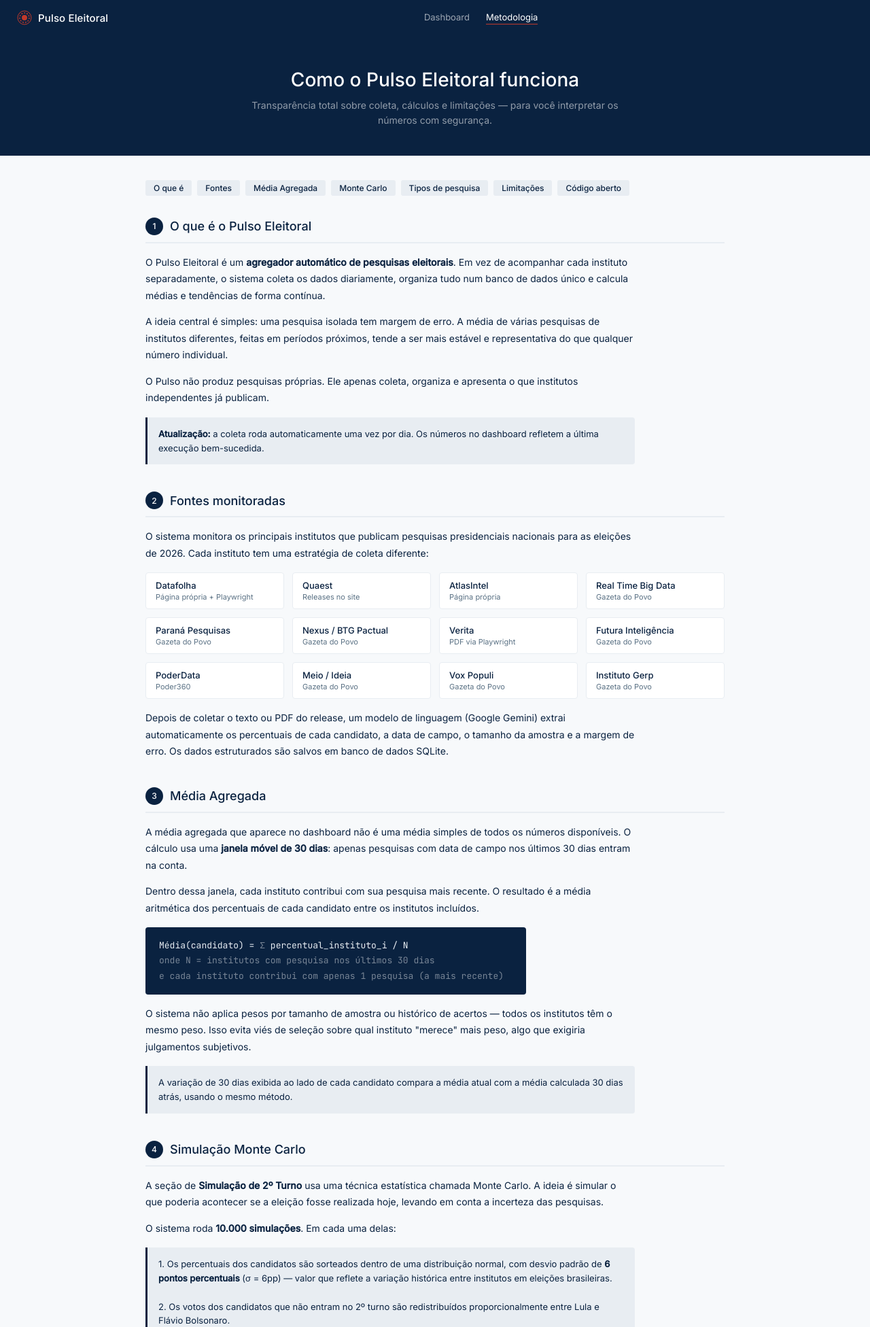
After one commit to simoesleandro/Pulso-eleitoral, a Flask app: page /metodologia in a window 1280 px wide. The commit adds this page. Shown: the top 1952 px of the page at 68% size. Run offline with Flask 3, Linux system fonts and the light colour scheme; the visitor is signed in with stand-in values (Sample User, id 1).

Commit message:
feat: página /metodologia com identidade visual do dashboard
7 seções: o que é, fontes (14 institutos), média agregada,
Monte Carlo, tipos espontânea/estimulada, limitações, código aberto.
Link acessível pelo menu de navegação no dashboard.

Co-Authored-By: Claude Sonnet 4.6 <noreply@anthropic.com>

```diff
--- a/app.py
+++ b/app.py
@@ -83,7 +83,7 @@ def require_login():
     """Middleware simples que exige login para todas as rotas,
     exceto /login, /api/status e arquivos estáticos."""
     allowed_endpoints = [
-        'login', 'static', 'api_status', 'dashboard',
+        'login', 'static', 'api_status', 'dashboard', 'metodologia',
         'api_pesquisas_presidente', 'api_pesquisas_historico',
         'api_pesquisas_governador_rj', 'api_institutos',
         'api_visao_geral', 'api_visao_geral_analise', 'api_comparativo',
@@ -467,6 +467,11 @@ def dashboard():
     """Página pública do dashboard."""
     return render_template('dashboard.html')
 
+@app.route('/metodologia')
+def metodologia():
+    """Página de metodologia — como o sistema funciona."""
+    return render_template('metodologia.html')
+
 @app.route('/api/pesquisas/presidente')
 def api_pesquisas_presidente():
     """Retorna dados consolidados da pesquisa mais recente para Presidente."""
--- a/templates/dashboard.html
+++ b/templates/dashboard.html
@@ -42,6 +42,7 @@
       <a class="pe-topbar__nav-item" href="#secao-governador" id="nav-governador">Gov. RJ</a>
       <a class="pe-topbar__nav-item" href="#secao-analise" id="nav-analise">Análise</a>
       <a class="pe-topbar__nav-item" href="#secao-dados" id="nav-dados">Dados</a>
+      <a class="pe-topbar__nav-item" href="/metodologia">Metodologia</a>
     </div>
     <div class="pe-topbar__meta">
       <span id="badge-update">carregando...</span>
--- /dev/null
+++ b/templates/metodologia.html
@@ -0,0 +1,487 @@
+<!DOCTYPE html>
+<html lang="pt-BR">
+<head>
+  <meta charset="UTF-8">
+  <meta name="viewport" content="width=device-width, initial-scale=1.0">
+  <title>Metodologia — Pulso Eleitoral</title>
+  <link rel="preconnect" href="https://fonts.googleapis.com">
+  <link rel="preconnect" href="https://fonts.gstatic.com" crossorigin>
+  <link href="https://fonts.googleapis.com/css2?family=Inter:wght@400;500&family=JetBrains+Mono:wght@400;500&display=swap" rel="stylesheet">
+  <link rel="stylesheet" href="/static/css/tokens.css">
+  <link rel="stylesheet" href="/static/css/base.css">
+  <style>
+    .met-hero {
+      background: var(--pe-navy);
+      padding: 48px 24px 40px;
+      text-align: center;
+    }
+    .met-hero__title {
+      color: #fff;
+      font-size: 28px;
+      font-weight: 500;
+      margin-bottom: 10px;
+    }
+    .met-hero__sub {
+      color: rgba(255,255,255,0.55);
+      font-size: 14px;
+      max-width: 560px;
+      margin: 0 auto;
+      line-height: 1.6;
+    }
+
+    .met-toc {
+      display: flex;
+      gap: 8px;
+      flex-wrap: wrap;
+      margin-bottom: 32px;
+    }
+    .met-toc a {
+      display: inline-block;
+      padding: 4px 12px;
+      background: var(--pe-surface);
+      color: var(--pe-navy);
+      border-radius: 3px;
+      font-size: 12px;
+      font-weight: 500;
+      text-decoration: none;
+      transition: background .15s;
+    }
+    .met-toc a:hover { background: var(--pe-surface-2); border: 1px solid var(--pe-surface); }
+
+    .met-section {
+      margin-bottom: 40px;
+      scroll-margin-top: 72px;
+    }
+    .met-section__title {
+      font-size: 18px;
+      font-weight: 500;
+      color: var(--pe-navy);
+      margin-bottom: 16px;
+      padding-bottom: 10px;
+      border-bottom: 2px solid var(--pe-surface);
+      display: flex;
+      align-items: center;
+      gap: 10px;
+    }
+    .met-section__num {
+      display: inline-flex;
+      align-items: center;
+      justify-content: center;
+      width: 26px;
+      height: 26px;
+      background: var(--pe-navy);
+      color: #fff;
+      border-radius: 50%;
+      font-size: 12px;
+      font-weight: 500;
+      flex-shrink: 0;
+    }
+
+    .met-prose {
+      font-size: 14px;
+      line-height: 1.75;
+      color: var(--pe-text);
+      max-width: 720px;
+    }
+    .met-prose p { margin-bottom: 14px; }
+    .met-prose p:last-child { margin-bottom: 0; }
+
+    .met-callout {
+      background: var(--pe-surface);
+      border-left: 3px solid var(--pe-navy);
+      border-radius: 0 4px 4px 0;
+      padding: 14px 16px;
+      margin: 16px 0;
+      font-size: 13px;
+      line-height: 1.6;
+      color: var(--pe-text);
+      max-width: 720px;
+    }
+    .met-callout--warn {
+      border-left-color: var(--pe-warn);
+      background: #FFF8EC;
+    }
+
+    .met-grid-institutos {
+      display: grid;
+      grid-template-columns: repeat(auto-fill, minmax(200px, 1fr));
+      gap: 12px;
+      margin-top: 16px;
+    }
+    .met-inst-chip {
+      display: flex;
+      align-items: center;
+      gap: 8px;
+      background: var(--pe-surface-2);
+      border: 1px solid var(--pe-surface);
+      border-radius: 4px;
+      padding: 10px 14px;
+      font-size: 13px;
+    }
+    .met-inst-chip__dot {
+      width: 8px;
+      height: 8px;
+      border-radius: 50%;
+      background: var(--pe-navy);
+      flex-shrink: 0;
+    }
+    .met-inst-chip__name { font-weight: 500; color: var(--pe-navy); }
+    .met-inst-chip__how { font-size: 11px; color: var(--pe-text-muted); margin-top: 2px; }
+
+    .met-formula {
+      background: var(--pe-navy);
+      color: #e8edf2;
+      font-family: 'JetBrains Mono', monospace;
+      font-size: 13px;
+      border-radius: 4px;
+      padding: 16px 20px;
+      margin: 16px 0;
+      line-height: 1.7;
+      max-width: 560px;
+    }
+    .met-formula span { color: rgba(255,255,255,0.45); }
+
+    .met-compare {
+      display: grid;
+      grid-template-columns: 1fr 1fr;
+      gap: 16px;
+      margin-top: 16px;
+      max-width: 640px;
+    }
+    @media (max-width: 560px) { .met-compare { grid-template-columns: 1fr; } }
+    .met-compare__card {
+      border: 1px solid var(--pe-surface);
+      border-radius: 4px;
+      padding: 16px;
+    }
+    .met-compare__label {
+      font-size: 11px;
+      font-weight: 500;
+      text-transform: uppercase;
+      letter-spacing: .06em;
+      margin-bottom: 8px;
+    }
+    .met-compare__label--esp { color: #5a7184; }
+    .met-compare__label--est { color: #1A56DB; }
+    .met-compare__badge {
+      display: inline-block;
+      padding: 2px 8px;
+      border-radius: 3px;
+      font-size: 11px;
+      font-weight: 500;
+      margin-bottom: 10px;
+    }
+    .met-compare__badge--esp { background: #EAECEF; color: #5a7184; }
+    .met-compare__badge--est { background: #E8F0FE; color: #1A56DB; }
+    .met-compare__text { font-size: 13px; line-height: 1.6; color: var(--pe-text); }
+
+    .met-limit-list {
+      list-style: none;
+      max-width: 680px;
+      margin-top: 12px;
+    }
+    .met-limit-list li {
+      display: flex;
+      gap: 10px;
+      align-items: flex-start;
+      padding: 10px 0;
+      border-bottom: 1px solid var(--pe-surface);
+      font-size: 14px;
+      line-height: 1.6;
+    }
+    .met-limit-list li:last-child { border-bottom: none; }
+    .met-limit-list__icon { color: var(--pe-warn); font-size: 15px; flex-shrink: 0; margin-top: 2px; }
+
+    .met-oss-card {
+      display: flex;
+      align-items: center;
+      gap: 20px;
+      background: var(--pe-surface-2);
+      border: 1px solid var(--pe-surface);
+      border-radius: 6px;
+      padding: 24px;
+      max-width: 560px;
+    }
+    .met-oss-card__icon { font-size: 36px; flex-shrink: 0; }
+    .met-oss-card__title { font-size: 15px; font-weight: 500; color: var(--pe-navy); margin-bottom: 6px; }
+    .met-oss-card__text { font-size: 13px; color: var(--pe-text-muted); line-height: 1.5; margin-bottom: 12px; }
+  </style>
+</head>
+<body class="pe-page">
+
+  <nav class="pe-topbar">
+    <a class="pe-topbar__logo" href="/" style="text-decoration:none; display:flex; align-items:center; gap:8px;">
+      <svg width="24" height="24" viewBox="0 0 24 24" fill="none" stroke="var(--pe-red)" stroke-width="2">
+        <circle cx="12" cy="12" r="3" fill="var(--pe-red)"/>
+        <circle cx="12" cy="12" r="7" stroke="var(--pe-red)" stroke-width="1.5" stroke-dasharray="2 2"/>
+        <circle cx="12" cy="12" r="10" stroke="var(--pe-red)" stroke-width="1"/>
+      </svg>
+      <span class="pe-topbar__name">Pulso Eleitoral</span>
+    </a>
+    <div class="pe-topbar__nav">
+      <a class="pe-topbar__nav-item" href="/dashboard">Dashboard</a>
+      <a class="pe-topbar__nav-item pe-topbar__nav-item--active" href="/metodologia">Metodologia</a>
+    </div>
+    <div class="pe-topbar__meta"></div>
+  </nav>
+
+  <!-- Hero -->
+  <div class="met-hero">
+    <div class="met-hero__title">Como o Pulso Eleitoral funciona</div>
+    <p class="met-hero__sub">Transparência total sobre coleta, cálculos e limitações — para você interpretar os números com segurança.</p>
+  </div>
+
+  <main class="pe-container" style="max-width:900px; padding-top:36px;">
+
+    <!-- Índice -->
+    <nav class="met-toc" aria-label="Índice">
+      <a href="#o-que-e">O que é</a>
+      <a href="#fontes">Fontes</a>
+      <a href="#media">Média Agregada</a>
+      <a href="#monte-carlo">Monte Carlo</a>
+      <a href="#tipos">Tipos de pesquisa</a>
+      <a href="#limitacoes">Limitações</a>
+      <a href="#codigo">Código aberto</a>
+    </nav>
+
+    <!-- 1. O que é -->
+    <section id="o-que-e" class="met-section">
+      <h2 class="met-section__title">
+        <span class="met-section__num">1</span>
+        O que é o Pulso Eleitoral
+      </h2>
+      <div class="met-prose">
+        <p>O Pulso Eleitoral é um <strong>agregador automático de pesquisas eleitorais</strong>. Em vez de acompanhar cada instituto separadamente, o sistema coleta os dados diariamente, organiza tudo num banco de dados único e calcula médias e tendências de forma contínua.</p>
+        <p>A ideia central é simples: uma pesquisa isolada tem margem de erro. A média de várias pesquisas de institutos diferentes, feitas em períodos próximos, tende a ser mais estável e representativa do que qualquer número individual.</p>
+        <p>O Pulso não produz pesquisas próprias. Ele apenas coleta, organiza e apresenta o que institutos independentes já publicam.</p>
+      </div>
+      <div class="met-callout">
+        <strong>Atualização:</strong> a coleta roda automaticamente uma vez por dia. Os números no dashboard refletem a última execução bem-sucedida.
+      </div>
+    </section>
+
+    <!-- 2. Fontes -->
+    <section id="fontes" class="met-section">
+      <h2 class="met-section__title">
+        <span class="met-section__num">2</span>
+        Fontes monitoradas
+      </h2>
+      <div class="met-prose">
+        <p>O sistema monitora os principais institutos que publicam pesquisas presidenciais nacionais para as eleições de 2026. Cada instituto tem uma estratégia de coleta diferente:</p>
+      </div>
+      <div class="met-grid-institutos">
+        <div class="met-inst-chip">
+          <div>
+            <div class="met-inst-chip__name">Datafolha</div>
+            <div class="met-inst-chip__how">Página própria + Playwright</div>
+          </div>
+        </div>
+        <div class="met-inst-chip">
+          <div>
+            <div class="met-inst-chip__name">Quaest</div>
+            <div class="met-inst-chip__how">Releases no site</div>
+          </div>
+        </div>
+        <div class="met-inst-chip">
+          <div>
+            <div class="met-inst-chip__name">AtlasIntel</div>
+            <div class="met-inst-chip__how">Página própria</div>
+          </div>
+        </div>
+        <div class="met-inst-chip">
+          <div>
+            <div class="met-inst-chip__name">Real Time Big Data</div>
+            <div class="met-inst-chip__how">Gazeta do Povo</div>
+          </div>
+        </div>
+        <div class="met-inst-chip">
+          <div>
+            <div class="met-inst-chip__name">Paraná Pesquisas</div>
+            <div class="met-inst-chip__how">Gazeta do Povo</div>
+          </div>
+        </div>
+        <div class="met-inst-chip">
+          <div>
+            <div class="met-inst-chip__name">Nexus / BTG Pactual</div>
+            <div class="met-inst-chip__how">Gazeta do Povo</div>
+          </div>
+        </div>
+        <div class="met-inst-chip">
+          <div>
+            <div class="met-inst-chip__name">Verita</div>
+            <div class="met-inst-chip__how">PDF via Playwright</div>
+          </div>
+        </div>
+        <div class="met-inst-chip">
+          <div>
+            <div class="met-inst-chip__name">Futura Inteligência</div>
+            <div class="met-inst-chip__how">Gazeta do Povo</div>
+          </div>
+        </div>
+        <div class="met-inst-chip">
+          <div>
+            <div class="met-inst-chip__name">PoderData</div>
+            <div class="met-inst-chip__how">Poder360</div>
+          </div>
+        </div>
+        <div class="met-inst-chip">
+          <div>
+            <div class="met-inst-chip__name">Meio / Ideia</div>
+            <div class="met-inst-chip__how">Gazeta do Povo</div>
+          </div>
+        </div>
+        <div class="met-inst-chip">
+          <div>
+            <div class="met-inst-chip__name">Vox Populi</div>
+            <div class="met-inst-chip__how">Gazeta do Povo</div>
+          </div>
+        </div>
+        <div class="met-inst-chip">
+          <div>
+            <div class="met-inst-chip__name">Instituto Gerp</div>
+            <div class="met-inst-chip__how">Gazeta do Povo</div>
+          </div>
+        </div>
+      </div>
+      <div class="met-prose" style="margin-top:16px;">
+        <p>Depois de coletar o texto ou PDF do release, um modelo de linguagem (Google Gemini) extrai automaticamente os percentuais de cada candidato, a data de campo, o tamanho da amostra e a margem de erro. Os dados estruturados são salvos em banco de dados SQLite.</p>
+      </div>
+    </section>
+
+    <!-- 3. Média Agregada -->
+    <section id="media" class="met-section">
+      <h2 class="met-section__title">
+        <span class="met-section__num">3</span>
+        Média Agregada
+      </h2>
+      <div class="met-prose">
+        <p>A média agregada que aparece no dashboard não é uma média simples de todos os números disponíveis. O cálculo usa uma <strong>janela móvel de 30 dias</strong>: apenas pesquisas com data de campo nos últimos 30 dias entram na conta.</p>
+        <p>Dentro dessa janela, cada instituto contribui com sua pesquisa mais recente. O resultado é a média aritmética dos percentuais de cada candidato entre os institutos incluídos.</p>
+      </div>
+      <div class="met-formula">
+        Média(candidato) = <span>Σ</span> percentual_instituto_i / N<br>
+        <span>onde N = institutos com pesquisa nos últimos 30 dias</span><br>
+        <span>e cada instituto contribui com apenas 1 pesquisa (a mais recente)</span>
+      </div>
+      <div class="met-prose">
+        <p>O sistema não aplica pesos por tamanho de amostra ou histórico de acertos — todos os institutos têm o mesmo peso. Isso evita viés de seleção sobre qual instituto "merece" mais peso, algo que exigiria julgamentos subjetivos.</p>
+      </div>
+      <div class="met-callout">
+        A variação de 30 dias exibida ao lado de cada candidato compara a média atual com a média calculada 30 dias atrás, usando o mesmo método.
+      </div>
+    </section>
+
+    <!-- 4. Monte Carlo -->
+    <section id="monte-carlo" class="met-section">
+      <h2 class="met-section__title">
+        <span class="met-section__num">4</span>
+        Simulação Monte Carlo
+      </h2>
+      <div class="met-prose">
+        <p>A seção de <strong>Simulação de 2º Turno</strong> usa uma técnica estatística chamada Monte Carlo. A ideia é simular o que poderia acontecer se a eleição fosse realizada hoje, levando em conta a incerteza das pesquisas.</p>
+        <p>O sistema roda <strong>10.000 simulações</strong>. Em cada uma delas:</p>
+      </div>
+      <div class="met-callout">
+        1. Os percentuais dos candidatos são sorteados dentro de uma distribuição normal, com desvio padrão de <strong>6 pontos percentuais</strong> (σ = 6pp) — valor que reflete a variação histórica entre institutos em eleições brasileiras.<br><br>
+        2. Os votos dos candidatos que não entram no 2º turno são redistribuídos proporcionalmente entre Lula e Flávio Bolsonaro.<br><br>
+        3. Registra-se quem ficou na frente naquela simulação.
+      </div>
+      <div class="met-prose">
+        <p>O percentual de vitória exibido (ex.: "Lula: 62% de chance") é simplesmente a fração das 10.000 simulações em que aquele candidato venceu o 2º turno simulado.</p>
+      </div>
+      <div class="met-callout met-callout--warn">
+        <strong>Atenção:</strong> a simulação Monte Carlo <em>não é uma previsão eleitoral</em>. Ela mostra quão robusta é a vantagem atual nas pesquisas — não o que vai acontecer na eleição. Pesquisas feitas meses antes da votação têm baixo poder preditivo; candidatos mudam, eventos inesperados acontecem.
+      </div>
+    </section>
+
+    <!-- 5. Tipos de pesquisa -->
+    <section id="tipos" class="met-section">
+      <h2 class="met-section__title">
+        <span class="met-section__num">5</span>
+        Tipos de pesquisa
+      </h2>
+      <div class="met-prose">
+        <p>Institutos brasileiros costumam publicar dois tipos diferentes de intenção de voto no mesmo release. O Pulso Eleitoral identifica e sinaliza qual tipo foi capturado:</p>
+      </div>
+      <div class="met-compare">
+        <div class="met-compare__card">
+          <div class="met-compare__label met-compare__label--esp">Tipo</div>
+          <div class="met-compare__badge met-compare__badge--esp">Espontânea</div>
+          <p class="met-compare__text">O entrevistador <strong>não apresenta lista</strong> de nomes. O eleitor cita espontaneamente quem votaria. Os percentuais tendem a ser menores — candidatos menos conhecidos recebem menos menções.</p>
+        </div>
+        <div class="met-compare__card">
+          <div class="met-compare__label met-compare__label--est">Tipo</div>
+          <div class="met-compare__badge met-compare__badge--est">Estimulada</div>
+          <p class="met-compare__text">O entrevistador <strong>apresenta uma lista</strong> com os nomes dos candidatos. O eleitor escolhe entre as opções. Os percentuais são geralmente maiores e mais estáveis entre institutos.</p>
+        </div>
+      </div>
+      <div class="met-prose" style="margin-top:16px;">
+        <p>O tipo é detectado automaticamente pelo modelo Gemini com base nas palavras do release e nos percentuais (percentuais muito baixos para candidatos principais indicam pesquisa espontânea). O badge colorido no dashboard mostra qual tipo corresponde à pesquisa mais recente exibida.</p>
+      </div>
+    </section>
+
+    <!-- 6. Limitações -->
+    <section id="limitacoes" class="met-section">
+      <h2 class="met-section__title">
+        <span class="met-section__num">6</span>
+        Limitações
+      </h2>
+      <div class="met-prose">
+        <p>O Pulso Eleitoral é uma ferramenta de acompanhamento, não de análise política profunda. Há limites importantes que você deve conhecer:</p>
+      </div>
+      <ul class="met-limit-list">
+        <li>
+          <span class="met-limit-list__icon">⚠</span>
+          <div><strong>Margem de erro acumulada.</strong> Cada pesquisa tem sua própria margem de erro (tipicamente ±2pp). A média agrega erros independentes, mas não os elimina. Diferenças de 1–2pp entre candidatos podem estar dentro do ruído estatístico.</div>
+        </li>
+        <li>
+          <span class="met-limit-list__icon">⚠</span>
+          <div><strong>Cobertura desigual.</strong> Alguns institutos publicam mensalmente, outros esporadicamente. Períodos sem coleta de um instituto específico não aparecem como lacuna visível — a média continua com os demais.</div>
+        </li>
+        <li>
+          <span class="met-limit-list__icon">⚠</span>
+          <div><strong>Extração automática tem falhas.</strong> Os dados são extraídos por um modelo de linguagem (Gemini), que pode cometer erros de interpretação em releases ambíguos. Números claramente discrepantes devem ser verificados na fonte original.</div>
+        </li>
+        <li>
+          <span class="met-limit-list__icon">⚠</span>
+          <div><strong>Não inclui todos os institutos.</strong> Apenas institutos que publicam resultados digitais acessíveis são monitorados. Pesquisas divulgadas exclusivamente em TV ou print não são capturadas.</div>
+        </li>
+        <li>
+          <span class="met-limit-list__icon">⚠</span>
+          <div><strong>Não é previsão.</strong> Pesquisas eleitorais medem intenção de voto no momento da coleta. Eleições dependem de campanhas, debates, escândalos e eventos imprevisíveis. Histórico de acurácia em eleições anteriores não garante precisão futura.</div>
+        </li>
+        <li>
+          <span class="met-limit-list__icon">⚠</span>
+          <div><strong>Sem ponderação por qualidade metodológica.</strong> O sistema não avalia a qualidade amostral de cada instituto. Um instituto com metodologia menos rigorosa tem o mesmo peso na média que um com metodologia auditada.</div>
+        </li>
+      </ul>
+    </section>
+
+    <!-- 7. Código aberto -->
+    <section id="codigo" class="met-section">
+      <h2 class="met-section__title">
+        <span class="met-section__num">7</span>
+        Código aberto
+      </h2>
+      <div class="met-prose">
+        <p>O código-fonte do Pulso Eleitoral é público. Você pode inspecionar os coletores, os cálculos da média agregada, a simulação Monte Carlo e o próprio prompt enviado ao Gemini.</p>
+      </div>
+      <div class="met-oss-card">
+        <div class="met-oss-card__icon">⌥</div>
+        <div>
+          <div class="met-oss-card__title">pulso-eleitoral</div>
+          <p class="met-oss-card__text">Flask · SQLite · Playwright · Gemini API · Chart.js · hospedado no Fly.io</p>
+          <a href="https://github.com/stifermeister/pulso-eleitoral" class="pe-btn pe-btn--primary" style="font-size:12px; padding:6px 14px;" target="_blank" rel="noopener">Ver no GitHub →</a>
+        </div>
+      </div>
+    </section>
+
+  </main>
+
+  <footer class="pe-footer">
+    <p>Pulso Eleitoral · dados públicos · 2026</p>
+    <a href="/dashboard">Voltar ao Dashboard</a>
+  </footer>
+
+</body>
+</html>
```
